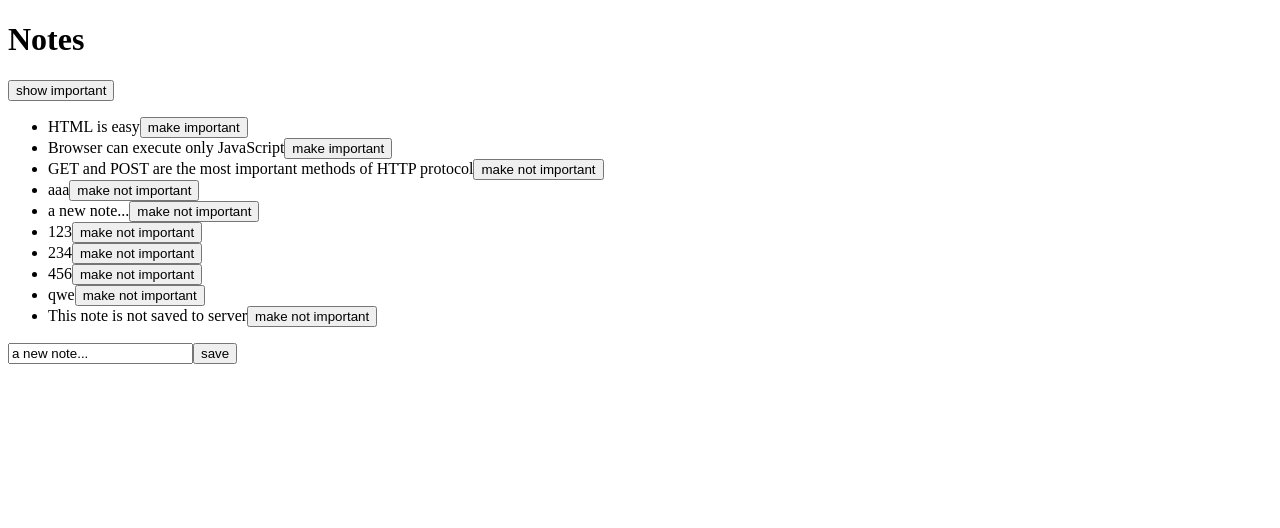
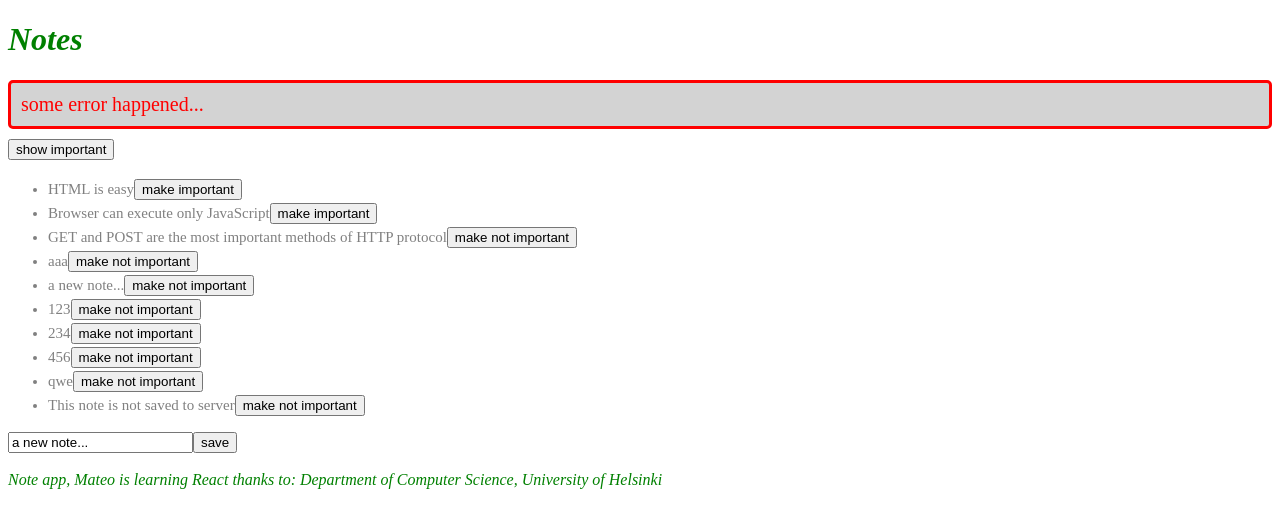
Before and after one commit to areizas/fullstack-open-course-exercises, a React (Create React App) app in the folder part2/1-notes/: page / in a window 1280 px wide. Shown: the top 528 px of the page. Built offline with nearby package versions, Linux system fonts and the light colour scheme; data requests are answered from the project's data file.

Commit message:
Part 2d: Update notes App to use css styling

```diff
--- a/part2/1-notes/src/App.js
+++ b/part2/1-notes/src/App.js
@@ -1,11 +1,27 @@
 import React, {useState, useEffect} from 'react'
 import Note from "./components/Note";
 import noteService from './services/notes'
+import Notification from "./components/Notification";
+
+const Footer = () => {
+    const footerStyle = {
+        color: 'green',
+        fontStyle: 'italic',
+        fontSize: 16
+    }
+    return (
+        <div style={footerStyle}>
+            <br />
+            <em>Note app, Mateo is learning React thanks to: Department of Computer Science, University of Helsinki</em>
+        </div>
+    )
+}
 
 const App = () => {
     const [notes, setNotes] = useState([])
     const [newNote, setNewNote] = useState('a new note...')
     const [showAll, setShowAll] = useState(true)
+    const [errorMessage, setErrorMessage] = useState('some error happened...')
 
     useEffect(()=>{
         noteService
@@ -44,9 +60,10 @@ const App = () => {
                 setNotes(notes.map( note => note.id!==id ? note : returnedNote))
             })
             .catch(error => {
-                alert(
-                    `the note '${note.content}' was already deleted from server`
-                )
+                setErrorMessage(`Note '${note.content}' was already removed from server`)
+                setTimeout(()=>{
+                    setErrorMessage(null)
+                },5000)
                 setNotes(notes.filter(n => n.id !== id))
             })
     }
@@ -56,6 +73,7 @@ const App = () => {
     return (
         <div>
             <h1>Notes</h1>
+            <Notification message={errorMessage}/>
             <button onClick={()=>setShowAll(!showAll)}>
                 show {showAll ? 'important' : 'all'}
             </button>
@@ -71,6 +89,7 @@ const App = () => {
                 />
                 <button type="submit">save</button>
             </form>
+            <Footer/>
         </div>
     )
 }
--- a/part2/1-notes/src/components/Note.js
+++ b/part2/1-notes/src/components/Note.js
@@ -5,7 +5,7 @@ const Note = ({note, toggleImportance}) => {
     ? 'make not important' : 'make important'
 
     return (
-        <li>
+        <li className='note'>
             {note.content}
             <button onClick={toggleImportance}>{label}</button>
         </li>
--- /dev/null
+++ b/part2/1-notes/src/components/Notification.js
@@ -0,0 +1,15 @@
+import React from 'react'
+
+const Notification = ({message}) => {
+    if (message===null){
+        return null
+    }
+
+    return(
+        <div className='error'>
+            {message}
+        </div>
+    )
+}
+
+export default Notification
--- /dev/null
+++ b/part2/1-notes/src/index.css
@@ -0,0 +1,20 @@
+h1 {
+    color: green;
+    font-style: italic;
+}
+
+.note {
+    color: gray;
+    padding-top: 3px;
+    font-size: 15px;
+}
+
+.error {
+    color: red;
+    background: lightgray;
+    font-size: 20px;
+    border-style: solid;
+    border-radius: 5px;
+    padding: 10px;
+    margin-bottom: 10px;
+}
--- a/part2/1-notes/src/index.js
+++ b/part2/1-notes/src/index.js
@@ -1,6 +1,7 @@
 import React from 'react'
 import ReactDOM from 'react-dom'
 import App from './App'
+import './index.css'
 
 ReactDOM.render(
     <App />,
```
